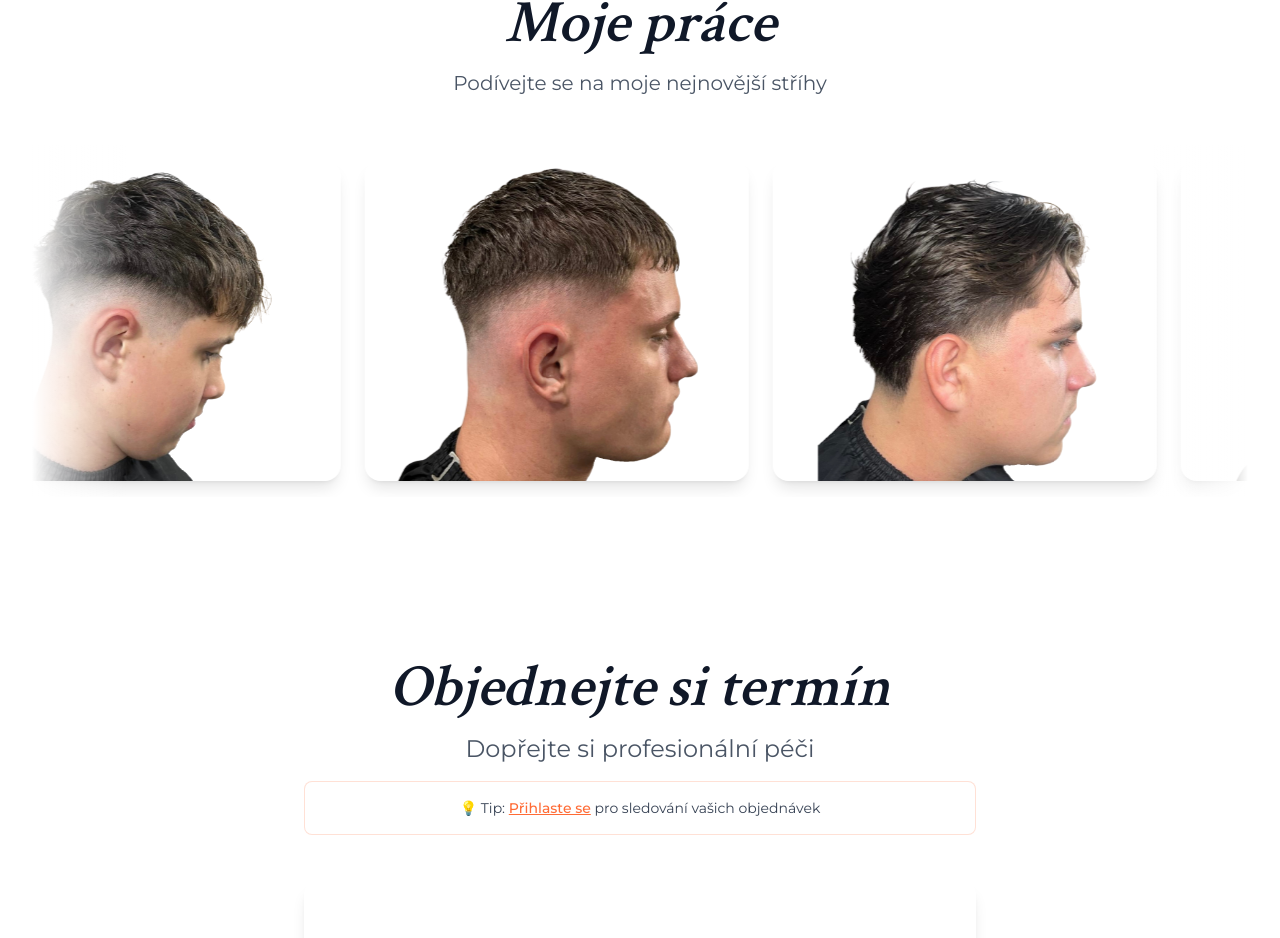
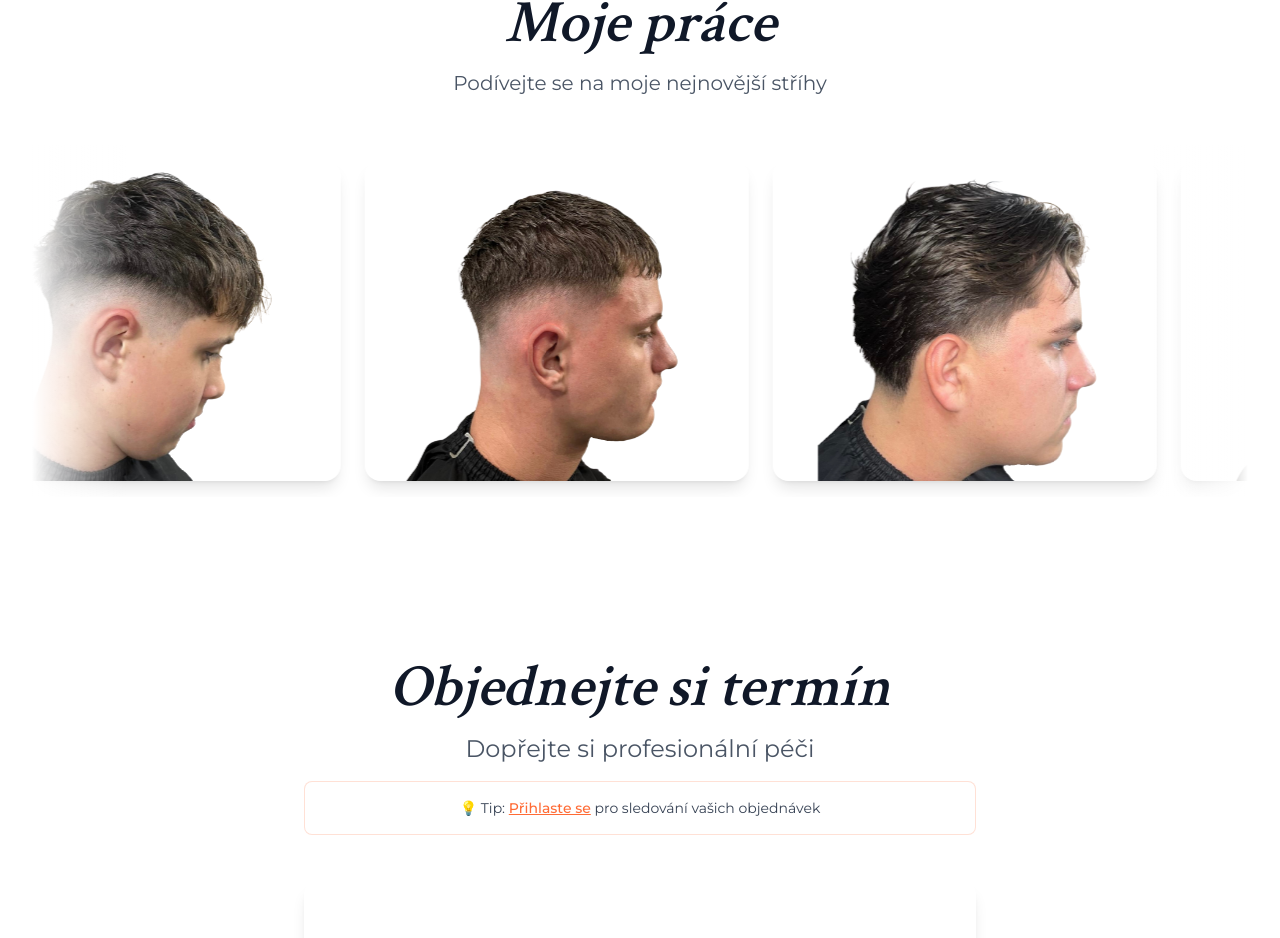
Before and after one commit to tobiaszlobias/flekcuts1, a Next.js app: page / in a window 1280 px wide. Shown: the part 2112-3050 px from the top of the page. Built offline with nearby package versions, Linux system fonts and the light colour scheme; no server answers.

Commit message:
add real photos

```diff
--- a/src/components/Gallery.tsx
+++ b/src/components/Gallery.tsx
@@ -212,6 +212,8 @@ const Gallery = () => {
                     ? "object-contain object-[50%_20%] scale-[1.16]"
                     : (index % images.length) === 1
                       ? "object-contain scale-[1.06]"
+                    : (index % images.length) === 2
+                      ? "object-contain scale-[1.02]"
                     : (index % images.length) === 3
                       ? "object-contain scale-[1.12]"
                     : (index % images.length) === 4
```
Also changed, not shown: public/haircut9.jpg (deleted).
